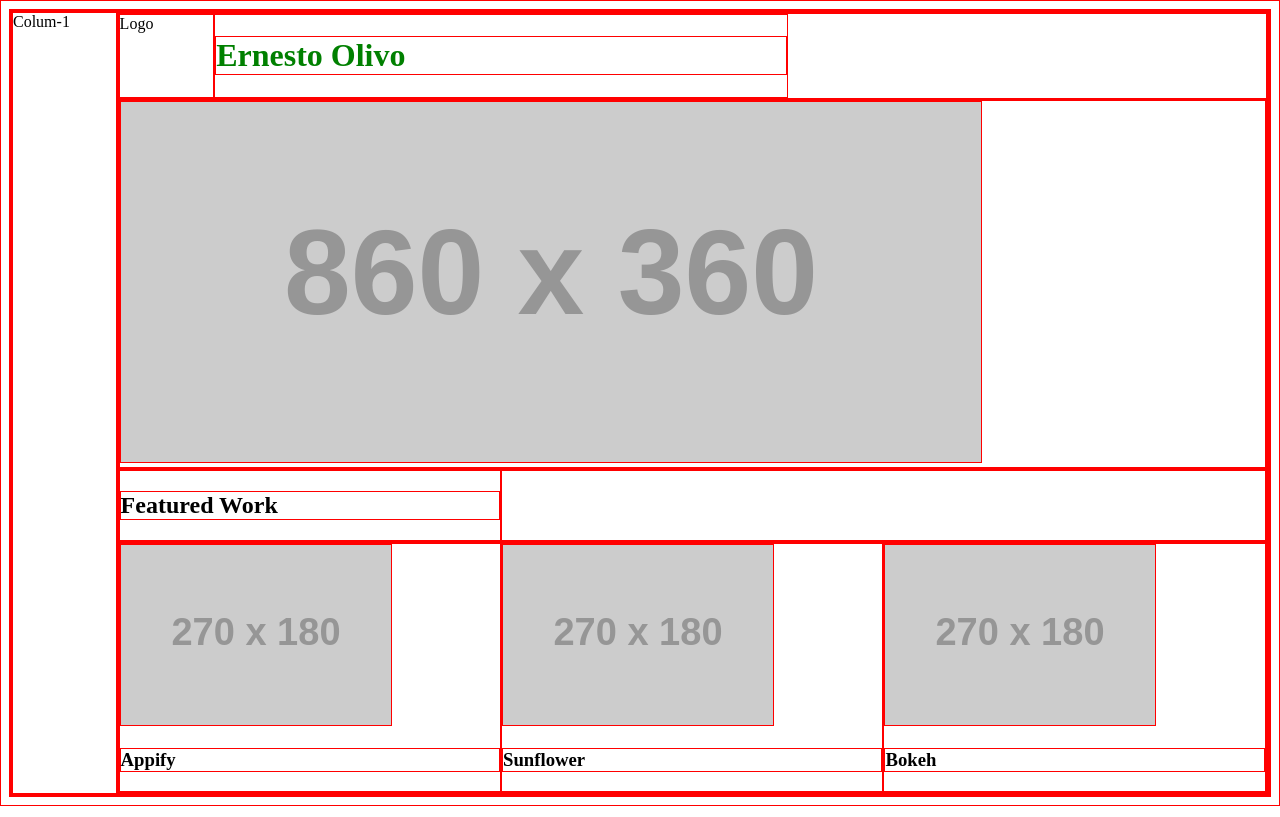
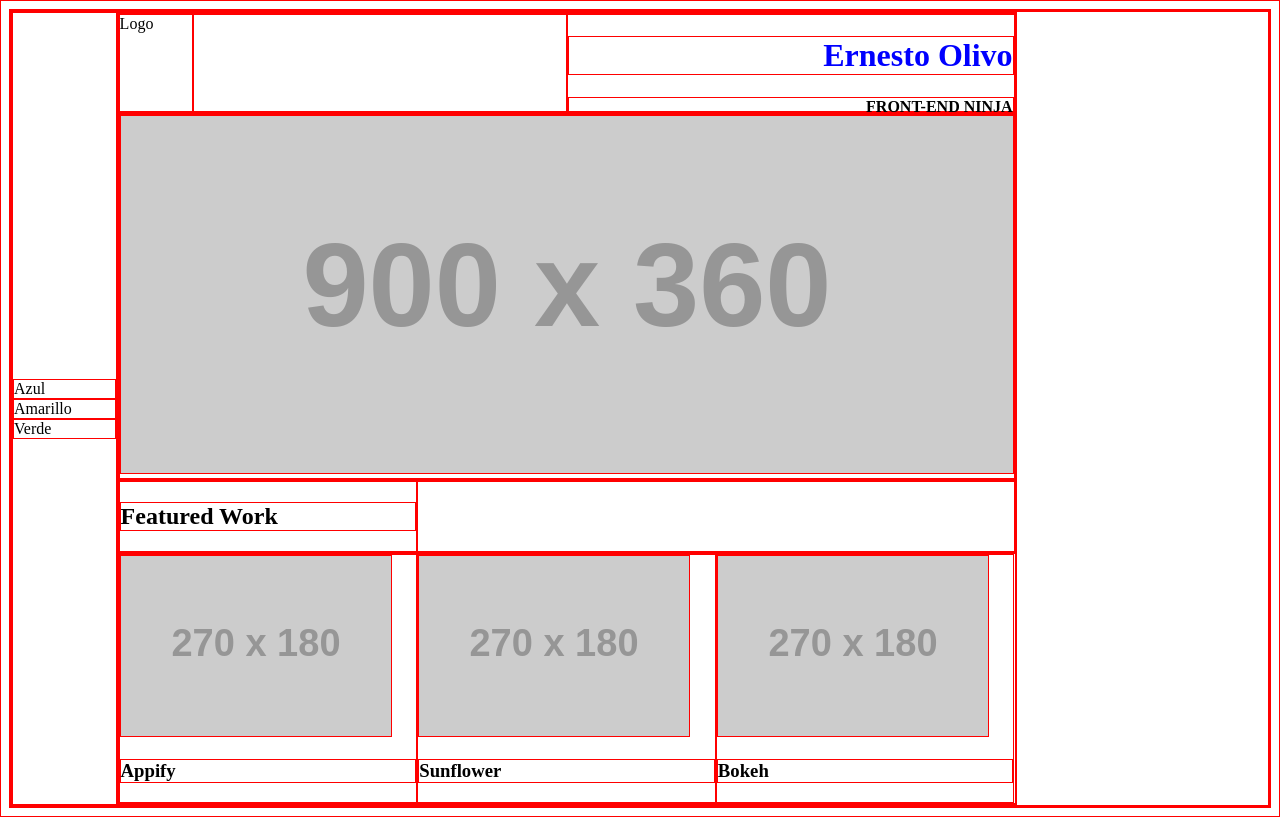
Before and after one commit to ernestoca/FEND-P1-Build-a-Portfolio, a plain HTML site: page framework/index.html in a window 1280 px wide. Drawn offline with Linux system fonts and the light colour scheme; placeholder pictures from the web are drawn by us.

Commit message:
Deleting images

```diff
--- a/framework/css/main.css
+++ b/framework/css/main.css
@@ -10,7 +10,12 @@
 }
 
 h1 {
-    color: green;
+    color: blue;
+    text-align: right;
+}
+
+h4 {
+    text-align: right;
 }
 
 @media only screen and (max-width: 400px){
@@ -19,9 +24,32 @@ h1 {
     }
 }
 
+#secondPanel {
+    max-width: 900px;
+}
+
+#myname {
+    /*align-content: flex-end;*/
+}
+
+#firstPanel {
+  display: flex;
+  flex-direction: column;
+  justify-content: center;
+}
+
+#centralImg {
+  max-width: 100%;
+  max-height: 100%;
+}
+
+#headerPanel {
+  height: 100px;
+}
+
 .row {
     width: 100%;
-    display: flex; flex-wrap:wrap;
+    display: flex;
 }
 .col-1 {
     width: 8.33%;
--- a/framework/index.html
+++ b/framework/index.html
@@ -8,17 +8,25 @@
 <body>
 	<div class="grid">
 		<div class="row">
-			<div class="col-1">Colum-1</div>
-			<div class="col-11">
-				<div class="row">
-					<div class="col-1">Logo</div>
-					<div class="col-6"><h1>Ernesto Olivo</h1></div>
+			<div class="col-1" id=firstPanel>
+				<div>Azul</div>
+				<div>Amarillo</div>
+				<div>Verde</div>
+			</div>
+			<div class="col-11" id="secondPanel">
+				<div class="row" id="headerPanel">
+					<div class="col-1" id="logo">Logo</div>
+					<div class="col-5"></div>
+					<div class="col-6" id="myname">
+							<h1>Ernesto Olivo</h1>
+							<h4>FRONT-END NINJA</h4>
+					</div>
 				</div>
 				<div class="row">
-					<div class="col-12"><img src="http://placehold.it/860x360"></div>
+					<div class="col-12"><img id="centralImg" src="http://placehold.it/900x360"></div>
 				</div>
 				<div class="row">
-					<div class="col-4"><h2>Featured Work</h2></div>
+					<div class="col-4" id="feature"><h2>Featured Work</h2></div>
 					<div class="col-8"></div>
 				</div>
 				<div class="row">
```
Also changed, not shown: framework/images/Screenshot from 2015-11-11 14:02:46.png (deleted).
